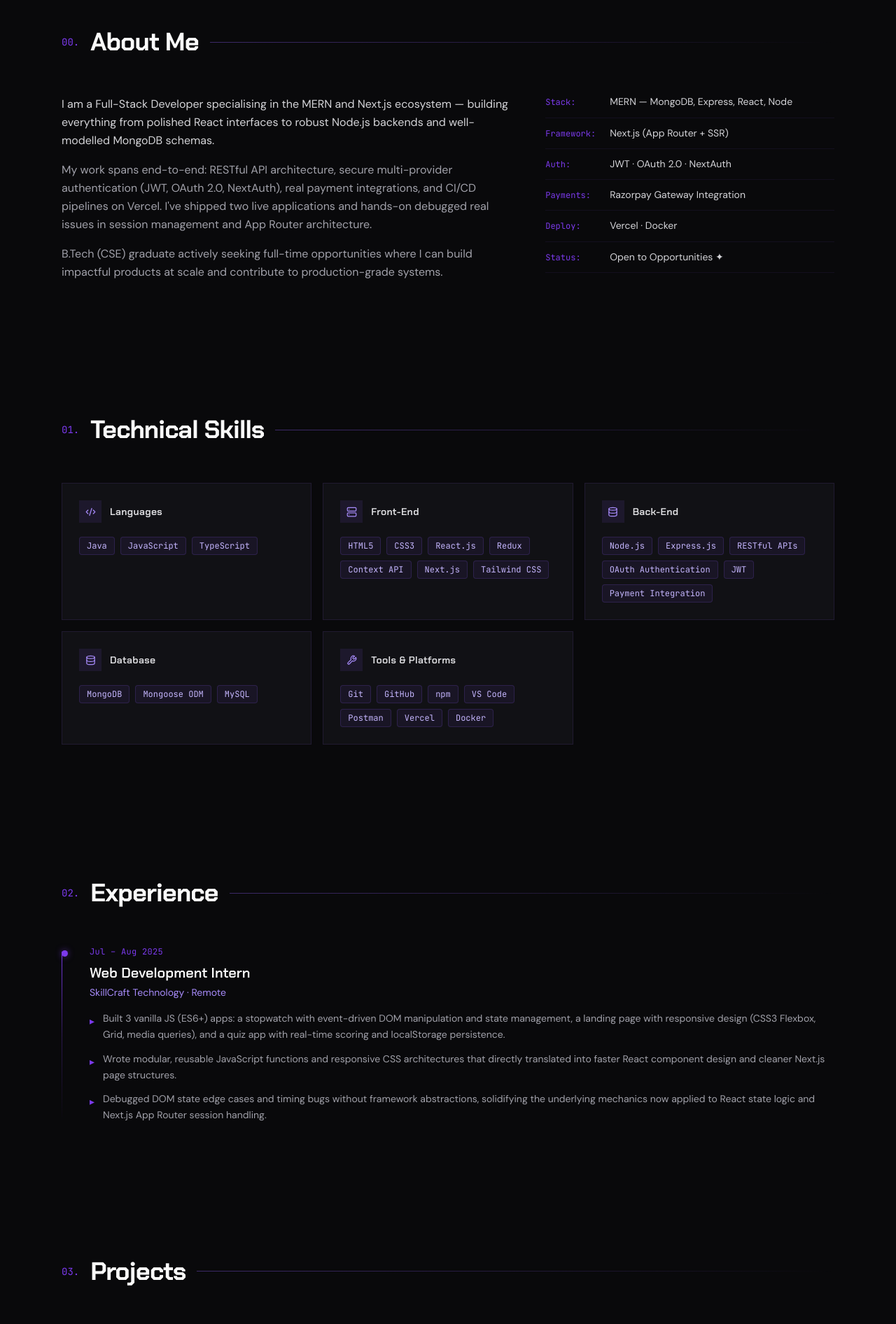
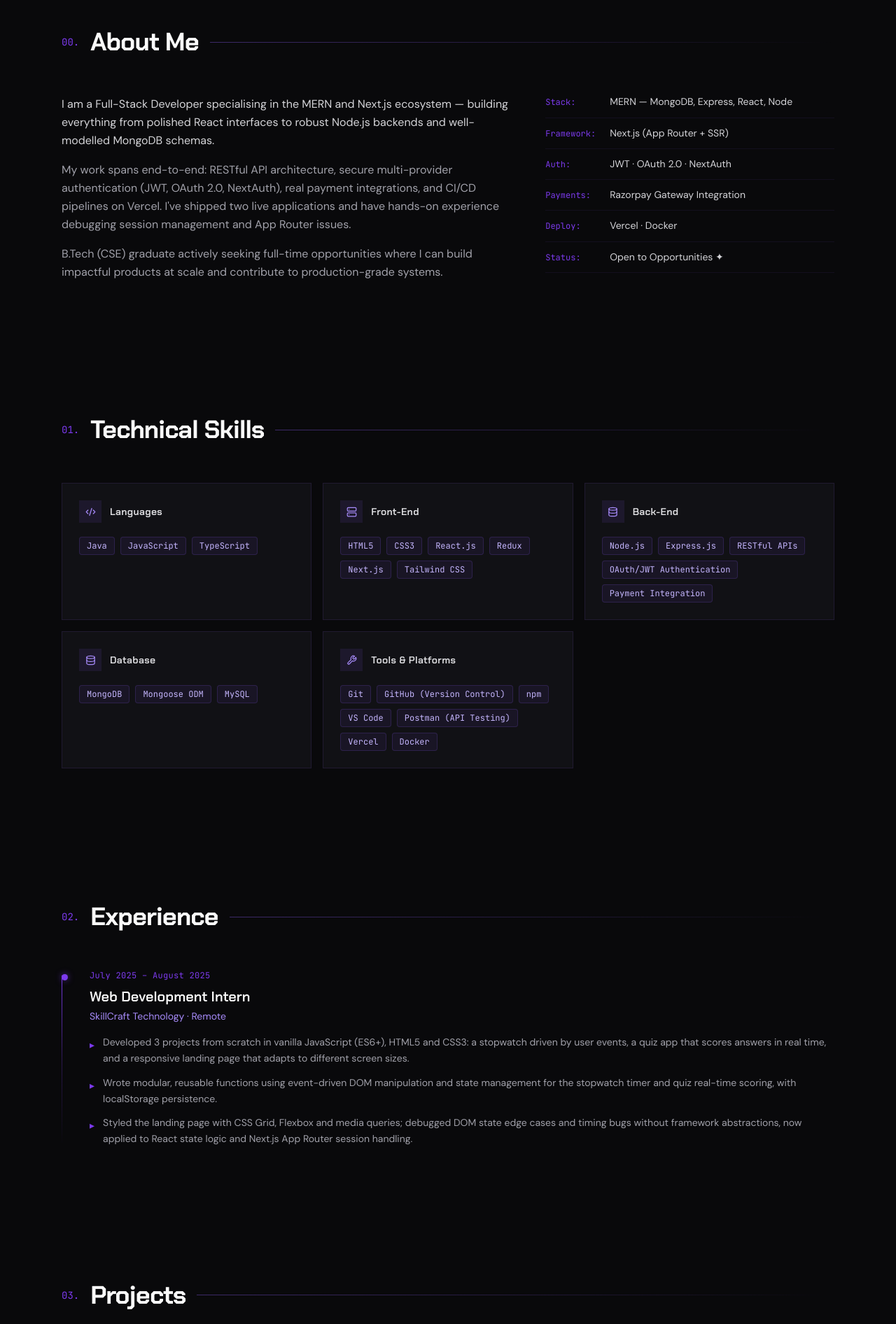
Before and after one commit to ayushsareen793/Portfolio, a React (Vite) app: page / in a window 1280 px wide. Shown: the part 880-2772 px from the top of the page at 70% size. Built offline with nearby package versions, Linux system fonts and the light colour scheme.

Commit message:
Refine skills and project details in App.tsx
Updated skills and project descriptions for clarity and detail. Adjusted dates and improved formatting in various sections.

```diff
--- a/src/app/App.tsx
+++ b/src/app/App.tsx
@@ -45,12 +45,12 @@ const SKILL_CATEGORIES = [
   {
     icon: Server,
     label: "Front-End",
-    skills: ["HTML5", "CSS3", "React.js", "Redux", "Context API", "Next.js", "Tailwind CSS"],
+    skills: ["HTML5", "CSS3", "React.js", "Redux", "Next.js", "Tailwind CSS"],
   },
   {
     icon: Database,
     label: "Back-End",
-    skills: ["Node.js", "Express.js", "RESTful APIs", "OAuth Authentication", "JWT", "Payment Integration"],
+    skills: ["Node.js", "Express.js", "RESTful APIs", "OAuth/JWT Authentication", "Payment Integration"],
   },
   {
     icon: Database,
@@ -60,7 +60,7 @@ const SKILL_CATEGORIES = [
   {
     icon: Wrench,
     label: "Tools & Platforms",
-    skills: ["Git", "GitHub", "npm", "VS Code", "Postman", "Vercel", "Docker"],
+    skills: ["Git", "GitHub (Version Control)", "npm", "VS Code", "Postman (API Testing)", "Vercel", "Docker"],
   },
 ];
 
@@ -69,14 +69,13 @@ const PROJECTS = [
     num: "01",
     name: "Travel-Log",
     subtitle: "Travel Journal & Discovery Platform",
-    stack: ["Next.js", "NextAuth", "MongoDB", "Cloudinary", "Mapbox", "REST APIs"],
+    stack: ["Next.js", "NextAuth", "MongoDB", "Cloudinary", "REST APIs"],
     description:
       "A full-stack travel journaling platform for publishing geotagged travel logs with cover photos, hidden gems, and tips, plus discovery via an interactive Mapbox map, search, and category filters.",
     points: [
-      "Architected full-stack platform using Next.js App Router and MongoDB for geotagged travel logs and discovery",
-      "Implemented NextAuth OAuth 2.0 (GitHub/Google) with auto user provisioning and direct browser-to-Cloudinary uploads",
-      "Designed a MongoDB indexing strategy (createdAt + .lean()) that cut API response time 41% (887ms → 527ms), eliminating collection scans across 8,000+ records",
-      "Verified all endpoints via Postman during development; shipped via Vercel CI/CD with SSR for SEO-friendly URLs and zero-downtime deploys",
+      "Architected a full-stack, responsive travel journaling platform for publishing geotagged travel logs with cover photos, hidden gems, and tips, with discovery via an interactive Mapbox map, search, and category filters, scoring 90+ on Lighthouse.",
+      "Implemented NextAuth OAuth 2.0 (GitHub/Google) with automatic user provisioning; integrated Cloudinary for direct browser-to-cloud image uploads and built REST API routes, verified via Postman.",
+      "Designed a MongoDB indexing strategy using a createdAt index and Mongoose .lean() that cut API response time by 41% (887ms → 527ms), eliminating collection scans across 8,000+ records; shipped via Vercel CI/CD with SSR for SEO-friendly URLs.",
     ],
     live: "https://travel-log-project-psi.vercel.app",
     repo: "https://github.com/ayushsareen793/Travel-Log-Project",
@@ -85,14 +84,13 @@ const PROJECTS = [
     num: "02",
     name: "GetMeACoffee",
     subtitle: "Creator Funding Platform",
-    stack: ["Next.js", "NextAuth", "MongoDB", "Razorpay", "REST APIs"],
+    stack: ["Next.js", "NextAuth", "MongoDB", "Razorpay", "Server Actions"],
     description:
       "A full-stack creator monetization platform with personalized /username pages and real-time Razorpay payments, backed by a MongoDB schema for users, profiles, and transactions.",
     points: [
-      "Built personalized /username creator pages (Tailwind dark-theme UI) with real-time Razorpay payments and live UI feedback",
-      "Engineered server-side Razorpay webhook signature verification to block spoofed/replayed payments, plus collision-safe username generation",
-      "Shipped a live top-10 supporters leaderboard with names and messages",
-      "Optimized profile lookups with compound MongoDB indexing, cutting lookup time 81% (27ms → 5ms) across 5,000+ records; tested the full payment flow across 10+ Razorpay sandbox transactions and deployed via Vercel CI/CD",
+      "Built a full-stack creator monetization platform with personalized /username pages (responsive Tailwind dark-theme UI, Lighthouse 90+) and real-time Razorpay payments, backed by a MongoDB schema for users, profiles, and transactions.",
+      "Engineered server-side Razorpay webhook signature verification to block spoofed/replayed payments, plus collision-safe username generation and a live top-10 supporters leaderboard with names/messages.",
+      "Optimized profile lookups with compound MongoDB indexing, cutting lookup time by 81% (27ms → 5ms) across 5,000+ records; tested full payment flow across 10+ Razorpay sandbox transactions and deployed via Vercel CI/CD.",
     ],
     live: "https://get-me-acoffee-a-creator-funding-pl.vercel.app",
     repo: "https://github.com/ayushsareen793/GetMeACOFFEE-A-Creator-Funding-Platform",
@@ -103,7 +101,7 @@ const ACHIEVEMENTS = [
   {
     icon: Terminal,
     title: "Competitive Programming",
-    desc: "Solved 200+ algorithmic problems across LeetCode, GeeksforGeeks, and takeUforward, strengthening core data structure and problem-solving skills.",
+    desc: "Solved 200+ algorithmic problems in Java across LeetCode, GeeksforGeeks, and takeUforward, strengthening core data structures and problem-solving skills.",
   },
   {
     icon: BookOpen,
@@ -113,11 +111,12 @@ const ACHIEVEMENTS = [
   {
     icon: Trophy,
     title: "Hackathon Achievements",
-    desc: "Secured a Top 40 rank at HackWithDelhi 2024; advanced to the online round of Code Veda 2025 among 6,000+ participants; also competed in Smart India Hackathon 2025 and Troubleshoot Ideathon 2025.",
+    desc: "Secured a Top 40 rank at HackWithDelhi (2024); advanced to the online round of Code Veda 2025, competing among 6,000+ participants; also competed in Smart India Hackathon and Troubleshoot Ideathon 2025.",
   },
 ];
 
 const EMAIL = "ayushsareen793@gmail.com";
+const LINKEDIN_URL = "https://www.linkedin.com/in/ayushsareen0808";
 
 function SectionHeader({ num, title }: { num: string; title: string }) {
   return (
@@ -282,8 +281,8 @@ export default function App() {
           <p className="text-[#a1a1aa] text-base md:text-lg max-w-2xl leading-relaxed mb-10">
             Full-Stack Developer skilled in the MERN and Next.js ecosystem, with two live applications
             featuring real payment integration and secure multi-provider authentication (OAuth, JWT).
-            Proficient in RESTful API design, MongoDB, and shipping via CI/CD, with hands-on debugging of
-            real issues in session management and App Router architecture.
+            Proficient in RESTful API design, MongoDB, and shipping via CI/CD, with hands-on experience
+            debugging session management and App Router issues.
           </p>
 
           <div className="flex flex-wrap gap-3">
@@ -303,7 +302,7 @@ export default function App() {
               <Github size={15} /> GitHub
             </a>
             <a
-              href="https://www.linkedin.com/in/ayush-sareen-792283255"
+              href={LINKEDIN_URL}
               target="_blank"
               rel="noopener noreferrer"
               className="flex items-center gap-2 px-6 py-3 border border-[rgba(139,92,246,0.35)] hover:border-[#a78bfa] text-[#a78bfa] hover:text-[#c4b5fd] transition-all text-sm [font-family:'JetBrains_Mono',monospace] cursor-pointer"
@@ -350,9 +349,9 @@ export default function App() {
             </p>
             <p className="text-[#a1a1aa] leading-relaxed text-base">
               My work spans end-to-end: RESTful API architecture, secure multi-provider authentication
-              (JWT, OAuth 2.0, NextAuth), real payment integrations, and CI/CD pipelines on Vercel. I've
-              shipped two live applications and hands-on debugged real issues in session management and
-              App Router architecture.
+              (JWT, OAuth 2.0, NextAuth), real payment integrations, and CI/CD pipelines on Vercel.
+              I've shipped two live applications and have hands-on experience debugging session
+              management and App Router issues.
             </p>
             <p className="text-[#a1a1aa] leading-relaxed text-base">
               B.Tech (CSE) graduate actively seeking full-time opportunities where I can build impactful
@@ -421,7 +420,7 @@ export default function App() {
             <div className="absolute left-0 top-1.5 w-[9px] h-[9px] rounded-full bg-[#7c3aed] shadow-[0_0_10px_rgba(124,58,237,0.6)]" />
 
             <div className="[font-family:'JetBrains_Mono',monospace] text-xs text-[#7c3aed] mb-2 tracking-wide">
-              Jul – Aug 2025
+              July 2025 – August 2025
             </div>
             <h3 className="[font-family:'Chakra_Petch',sans-serif] text-xl font-semibold text-[#fafafa] mb-1">
               Web Development Intern
@@ -429,9 +428,9 @@ export default function App() {
             <div className="text-[#a78bfa] text-sm mb-4">SkillCraft Technology · Remote</div>
             <ul className="space-y-3">
               {[
-                "Built 3 vanilla JS (ES6+) apps: a stopwatch with event-driven DOM manipulation and state management, a landing page with responsive design (CSS3 Flexbox, Grid, media queries), and a quiz app with real-time scoring and localStorage persistence.",
-                "Wrote modular, reusable JavaScript functions and responsive CSS architectures that directly translated into faster React component design and cleaner Next.js page structures.",
-                "Debugged DOM state edge cases and timing bugs without framework abstractions, solidifying the underlying mechanics now applied to React state logic and Next.js App Router session handling.",
+                "Developed 3 projects from scratch in vanilla JavaScript (ES6+), HTML5 and CSS3: a stopwatch driven by user events, a quiz app that scores answers in real time, and a responsive landing page that adapts to different screen sizes.",
+                "Wrote modular, reusable functions using event-driven DOM manipulation and state management for the stopwatch timer and quiz real-time scoring, with localStorage persistence.",
+                "Styled the landing page with CSS Grid, Flexbox and media queries; debugged DOM state edge cases and timing bugs without framework abstractions, now applied to React state logic and Next.js App Router session handling.",
               ].map((point, i) => (
                 <li key={i} className="flex gap-3 text-[#a1a1aa] text-sm leading-relaxed">
                   <span className="text-[#7c3aed] mt-1">▸</span>
@@ -596,7 +595,7 @@ export default function App() {
               <Github size={15} /> GitHub
             </a>
             <a
-              href="https://www.linkedin.com/in/ayush-sareen-792283255"
+              href={LINKEDIN_URL}
               target="_blank"
               rel="noopener noreferrer"
               className="flex items-center gap-2 px-6 py-3 border border-[rgba(139,92,246,0.35)] hover:border-[#a78bfa] text-[#a78bfa] hover:text-[#c4b5fd] transition-all text-sm [font-family:'JetBrains_Mono',monospace] cursor-pointer"
```
